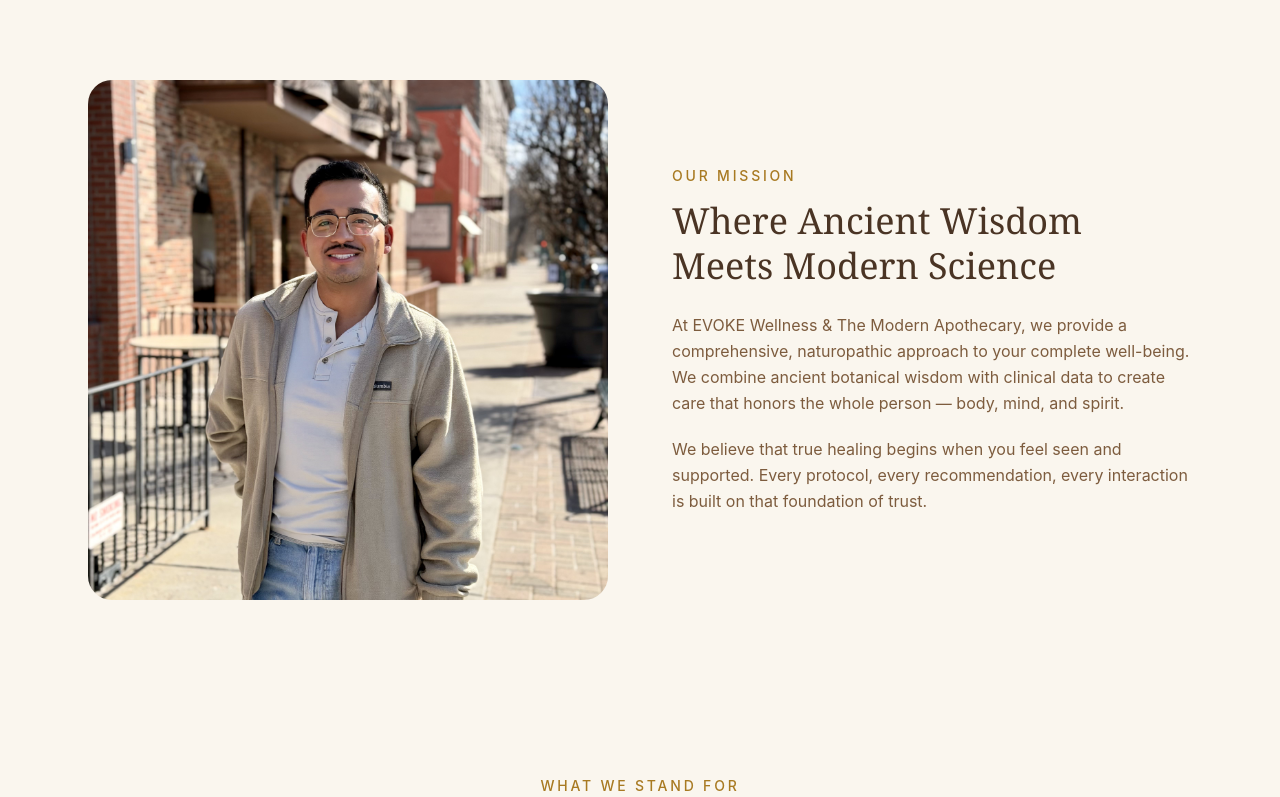
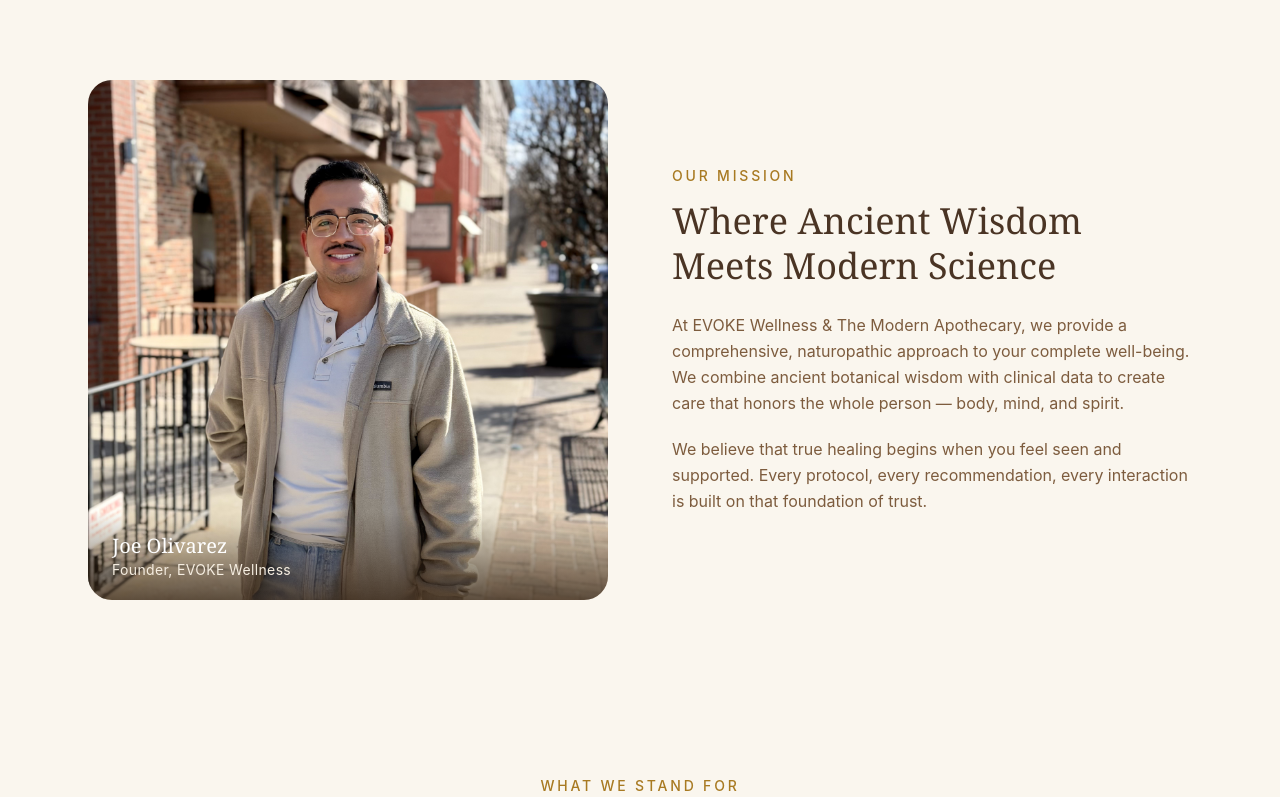
Before and after one commit to evokewellness719/evoke-website, a Next.js app: page /about in a window 1280 px wide. Shown: the part 387-1184 px from the top of the page. Built offline with nearby package versions, Linux system fonts and the light colour scheme.

Commit message:
Add name/title caption to About page photo

```diff
--- a/src/app/about/page.tsx
+++ b/src/app/about/page.tsx
@@ -33,6 +33,10 @@
               sizes="(min-width: 768px) 50vw, 100vw"
               priority
             />
+            <div className="absolute inset-x-0 bottom-0 bg-gradient-to-t from-brown-900/80 to-transparent px-6 py-5">
+              <p className="font-serif text-white text-xl">Joe Olivarez</p>
+              <p className="text-cream-100 text-sm tracking-wide">Founder, EVOKE Wellness</p>
+            </div>
           </div>
           <div>
             <p className="text-gold-600 text-sm font-medium tracking-[0.2em] uppercase mb-3">Our Mission</p>
```
